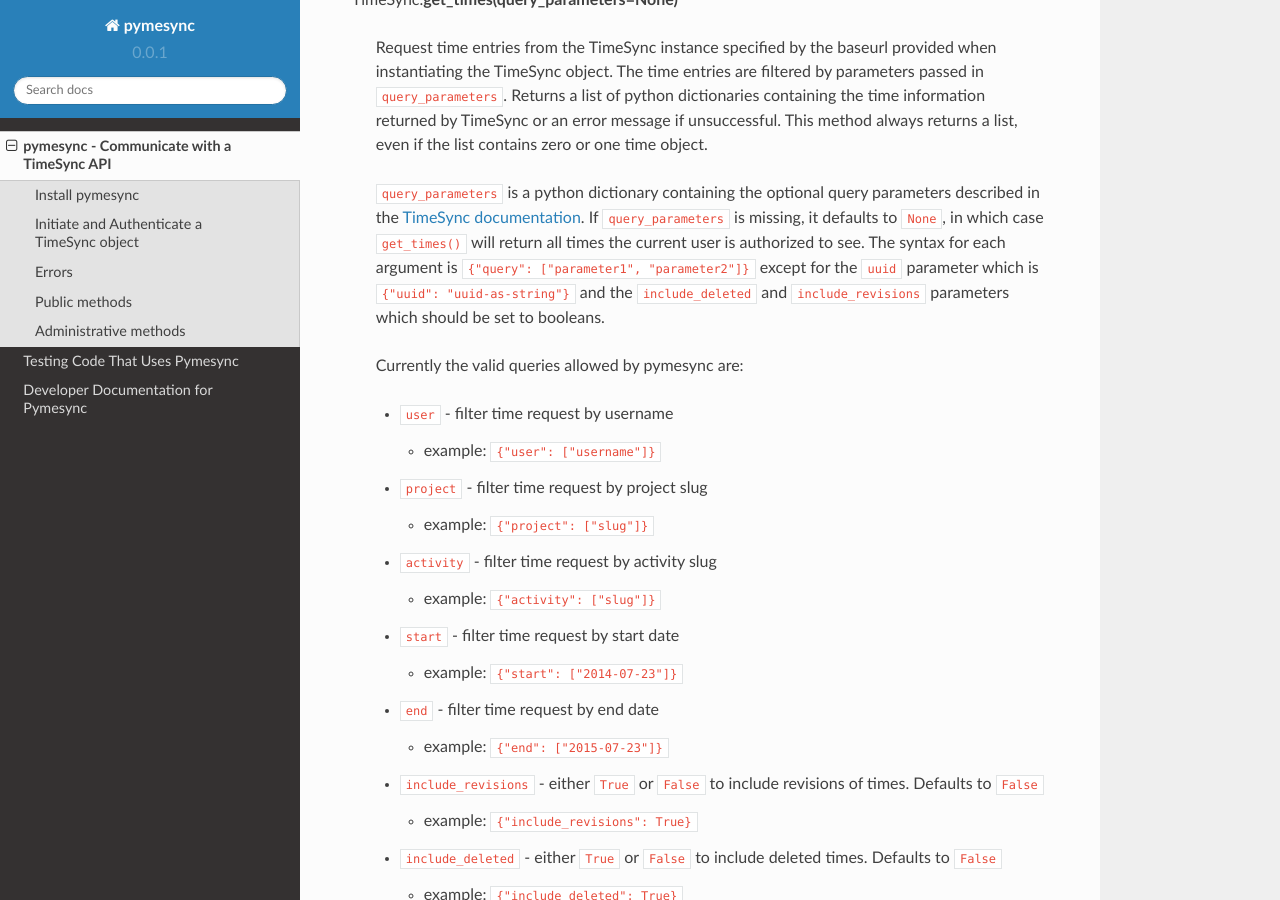
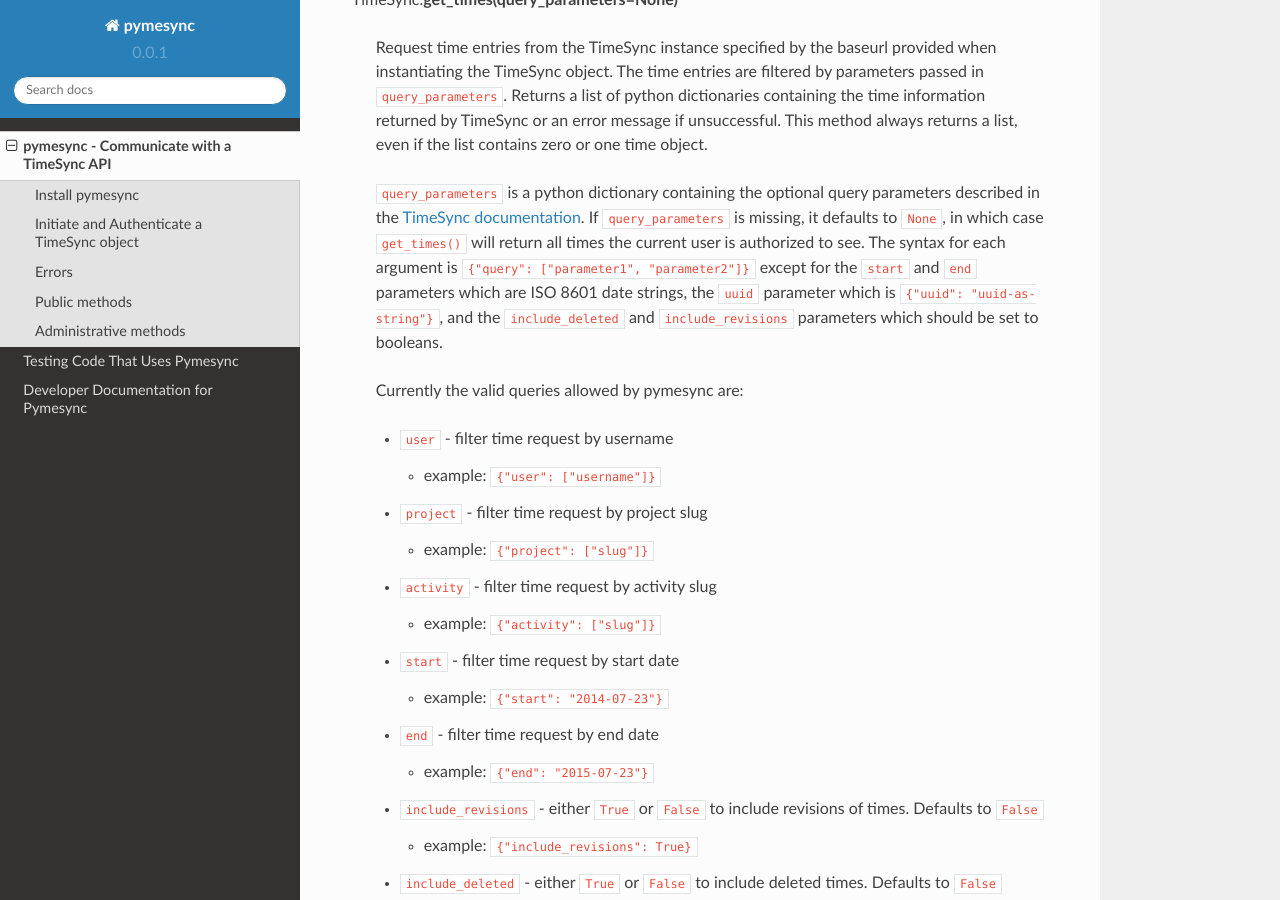
Before and after one commit to osuosl/pymesync, a Sphinx documentation site: the page built from docs/source/usage.rst, in a window 1280 px wide and 900 px high, scrolled down 7019 px. Built offline with Sphinx 7.4.7 and the Read the Docs theme 2.0.0, drawn with Linux system fonts in a browser that asks for light colours.

Commit message:
Updated usage docs

```diff
--- a/docs/source/usage.rst
+++ b/docs/source/usage.rst
@@ -363,9 +363,10 @@
     ``query_parameters`` is missing, it defaults to ``None``, in which case
     ``get_times()`` will return all times the current user is authorized to see.
     The syntax for each argument is ``{"query": ["parameter1", "parameter2"]}``
-    except for the ``uuid`` parameter which is ``{"uuid": "uuid-as-string"}``
-    and the ``include_deleted`` and ``include_revisions`` parameters which
-    should be set to booleans.
+    except for the ``start`` and ``end`` parameters which are ISO 8601 date
+    strings, the ``uuid`` parameter which is ``{"uuid": "uuid-as-string"}``, and
+    the ``include_deleted`` and ``include_revisions`` parameters which should be
+    set to booleans.
 
     Currently the valid queries allowed by pymesync are:
 
@@ -383,11 +384,11 @@
 
     * ``start`` - filter time request by start date
 
-      - example: ``{"start": ["2014-07-23"]}``
+      - example: ``{"start": "2014-07-23"}``
 
     * ``end`` - filter time request by end date
 
-      - example: ``{"end": ["2015-07-23"]}``
+      - example: ``{"end": "2015-07-23"}``
 
     * ``include_revisions`` - either ``True`` or ``False`` to include
       revisions of times. Defaults to ``False``
```
